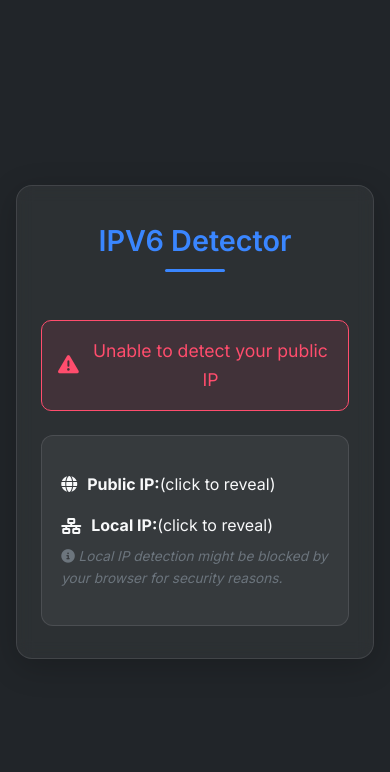
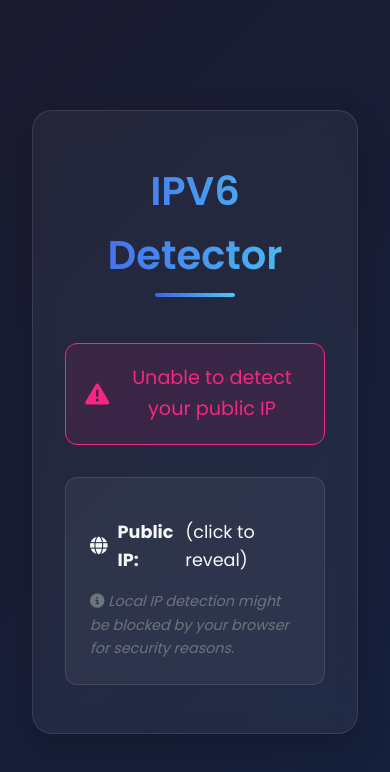
Before and after one commit to DevXCat/IPV6, a plain HTML site: page index.html in a window 390 px wide. Drawn offline with Linux system fonts and the light colour scheme; no server answers.

Commit message:
Update index.html

```diff
--- a/index.html
+++ b/index.html
@@ -6,21 +6,19 @@
   <title>IP Detector | Vérificateur d'adresses IP</title>
   <link rel="preconnect" href="https://fonts.googleapis.com">
   <link rel="preconnect" href="https://fonts.gstatic.com" crossorigin>
-  <link href="https://fonts.googleapis.com/css2?family=Inter:wght@300;400;500;600;700&display=swap" rel="stylesheet">
+  <link href="https://fonts.googleapis.com/css2?family=Poppins:wght@300;400;500;600;700&display=swap" rel="stylesheet">
   <link rel="stylesheet" href="https://cdnjs.cloudflare.com/ajax/libs/font-awesome/6.4.0/css/all.min.css">
   <style>
     :root {
-      --primary: #3a86ff;
-      --primary-dark: #2667cc;
+      --primary: #4361ee;
+      --primary-dark: #3a56d4;
       --success: #4cc9f0;
-      --error: #ff4d6d;
-      --dark: #212529;
-      --darker: #1a1a2e;
+      --error: #f72585;
+      --dark: #1a1a2e;
+      --darker: #16213e;
       --light: #f8f9fa;
       --gray: #6c757d;
-      --warning: #ff9e00;
-      --card-bg: rgba(255, 255, 255, 0.05);
-      --card-border: rgba(255, 255, 255, 0.1);
+      --warning: #f8961e;
     }
 
     * {
@@ -30,8 +28,8 @@
     }
 
     body {
-      font-family: 'Inter', sans-serif;
-      background-color: var(--dark);
+      font-family: 'Poppins', sans-serif;
+      background: linear-gradient(135deg, var(--dark), var(--darker));
       color: var(--light);
       display: flex;
       justify-content: center;
@@ -39,73 +37,77 @@
       min-height: 100vh;
       flex-direction: column;
       text-align: center;
-      padding: 1rem;
+      padding: 2rem;
       line-height: 1.6;
     }
 
     .container {
       width: 100%;
       max-width: 800px;
-      background: var(--card-bg);
-      backdrop-filter: blur(8px);
-      border-radius: 16px;
-      padding: 2.5rem 2rem;
-      box-shadow: 0 8px 32px rgba(0, 0, 0, 0.2);
-      border: 1px solid var(--card-border);
-      transition: all 0.4s ease;
-      animation: fadeIn 0.6s ease-out;
+      background: rgba(255, 255, 255, 0.05);
+      backdrop-filter: blur(10px);
+      border-radius: 20px;
+      padding: 3rem 2rem;
+      box-shadow: 0 15px 35px rgba(0, 0, 0, 0.2);
+      border: 1px solid rgba(255, 255, 255, 0.1);
+      transform: translateY(0);
+      opacity: 1;
+      transition: all 0.5s ease;
+      animation: fadeInUp 0.8s ease;
     }
 
-    @keyframes fadeIn {
-      from { opacity: 0; transform: translateY(10px); }
-      to { opacity: 1; transform: translateY(0); }
+    @keyframes fadeInUp {
+      from {
+        opacity: 0;
+        transform: translateY(20px);
+      }
+      to {
+        opacity: 1;
+        transform: translateY(0);
+      }
     }
 
     h1 {
-      font-size: 2.2rem;
+      font-size: 2.5rem;
       margin-bottom: 1.5rem;
       font-weight: 600;
-      color: var(--primary);
+      background: linear-gradient(to right, var(--primary), var(--success));
+      -webkit-background-clip: text;
+      -webkit-text-fill-color: transparent;
       position: relative;
       display: inline-block;
-      padding-bottom: 0.5rem;
     }
 
     h1::after {
       content: '';
       position: absolute;
-      bottom: 0;
+      bottom: -10px;
       left: 50%;
       transform: translateX(-50%);
-      width: 60px;
-      height: 3px;
-      background: var(--primary);
-      border-radius: 3px;
-      transition: width 0.3s ease;
-    }
-
-    h1:hover::after {
-      width: 100px;
+      width: 80px;
+      height: 4px;
+      background: linear-gradient(to right, var(--primary), var(--success));
+      border-radius: 2px;
     }
 
     .status {
-      font-size: 1.1rem;
-      margin: 1.5rem 0;
-      padding: 1rem;
-      border-radius: 10px;
+      font-size: 1.2rem;
+      margin: 2rem 0;
+      padding: 1.2rem;
+      border-radius: 12px;
       display: flex;
       align-items: center;
       justify-content: center;
       transition: all 0.3s ease;
       opacity: 0;
-      transform: translateY(5px);
-      animation: fadeInUp 0.5s ease 0.3s forwards;
+      transform: scale(0.95);
+      animation: fadeIn 0.5s ease 0.3s forwards;
     }
 
-    @keyframes fadeInUp {
+    @keyframes fadeIn {
       to {
         opacity: 1;
-        transform: translateY(0);
+        transform: scale(1);
       }
     }
 
@@ -116,24 +118,24 @@
     }
 
     .status.error {
-      background: rgba(255, 77, 109, 0.1);
+      background: rgba(247, 37, 133, 0.1);
       border: 1px solid var(--error);
       color: var(--error);
     }
 
     .status.warning {
-      background: rgba(255, 158, 0, 0.1);
+      background: rgba(248, 150, 30, 0.1);
       border: 1px solid var(--warning);
       color: var(--warning);
     }
 
     .status i {
       margin-right: 10px;
-      font-size: 1.3rem;
+      font-size: 1.5rem;
     }
 
     .ip-box {
-      background: var(--card-bg);
+      background: rgba(255, 255, 255, 0.05);
       border-radius: 12px;
       padding: 1.5rem;
       margin-top: 1.5rem;
@@ -141,12 +143,12 @@
       opacity: 0;
       transform: translateY(10px);
       animation: fadeInUp 0.5s ease 0.6s forwards;
-      border: 1px solid var(--card-border);
+      border: 1px solid rgba(255, 255, 255, 0.1);
     }
 
     .ip-item {
       margin: 1rem 0;
-      font-size: 1rem;
+      font-size: 1.1rem;
     }
 
     .ip-label {
@@ -155,12 +157,11 @@
       margin-bottom: 0.5rem;
       cursor: pointer;
       user-select: none;
-      transition: color 0.2s ease;
     }
 
     .ip-label i {
       margin-right: 10px;
-      transition: transform 0.2s ease;
+      transition: transform 0.3s ease;
     }
 
     .ip-label:hover {
@@ -173,37 +174,38 @@
 
     .ip-value {
       padding: 0.8rem;
-      background: rgba(0, 0, 0, 0.15);
+      background: rgba(0, 0, 0, 0.2);
       border-radius: 8px;
-      font-family: 'Roboto Mono', monospace;
+      font-family: 'Courier New', monospace;
       display: none;
       animation: fadeIn 0.3s ease;
       position: relative;
       overflow: hidden;
-      font-size: 0.95rem;
+    }
+
+    .ip-value::before {
+      content: '';
+      position: absolute;
+      top: 0;
+      left: 0;
+      width: 100%;
+      height: 100%;
+      background: linear-gradient(90deg, transparent, rgba(255, 255, 255, 0.1), transparent);
+      transform: translateX(-100%);
     }
 
     .ip-value.visible {
       display: block;
     }
 
-    .ip-value.copied::after {
-      content: 'Copié!';
-      position: absolute;
-      right: 10px;
-      top: 50%;
-      transform: translateY(-50%);
-      background: var(--primary);
-      color: white;
-      padding: 2px 8px;
-      border-radius: 4px;
-      font-size: 0.8rem;
-      animation: fadeOut 1.5s ease forwards;
+    .ip-value.visible::before {
+      animation: shine 1.5s infinite;
     }
 
-    @keyframes fadeOut {
-      0% { opacity: 1; }
-      100% { opacity: 0; }
+    @keyframes shine {
+      100% {
+        transform: translateX(100%);
+      }
     }
 
     .footer {
@@ -216,9 +218,9 @@
 
     .spinner {
       display: inline-block;
-      width: 18px;
-      height: 18px;
-      border: 2px solid rgba(255, 255, 255, 0.3);
+      width: 20px;
+      height: 20px;
+      border: 3px solid rgba(255, 255, 255, 0.3);
       border-radius: 50%;
       border-top-color: var(--primary);
       animation: spin 1s ease-in-out infinite;
@@ -230,25 +232,10 @@
     }
 
     .note {
-      font-size: 0.85rem;
+      font-size: 0.9rem;
       color: var(--gray);
       margin-top: 0.5rem;
       font-style: italic;
-    }
-
-    /* Responsive adjustments */
-    @media (max-width: 768px) {
-      .container {
-        padding: 2rem 1.5rem;
-      }
-
-      h1 {
-        font-size: 1.8rem;
-      }
-
-      .ip-box {
-        padding: 1.2rem;
-      }
     }
   </style>
 </head>
@@ -265,15 +252,10 @@
         <div class="ip-value" id="public-ip"></div>
       </div>
 
-      <div class="ip-item">
-        <div class="ip-label" onclick="toggleIP('local-ip')">
-          <i class="fas fa-network-wired"></i> <strong>Local IP:</strong> (click to reveal)
-        </div>
         <div class="ip-value" id="local-ip"></div>
         <div class="note" id="local-ip-note"></div>
       </div>
     </div>
-  </div>
 
   <script>
     const status = document.getElementById("status");
@@ -287,15 +269,11 @@
       if (element.textContent.trim() !== "") {
         element.classList.toggle('visible');
 
-        // Copier l'IP dans le clipboard
+        // Animation "shine" à chaque affichage
         if (element.classList.contains('visible')) {
-          navigator.clipboard.writeText(element.textContent)
-            .then(() => {
-              element.classList.add('copied');
-              setTimeout(() => {
-                element.classList.remove('copied');
-              }, 1500);
-            });
+          element.style.animation = 'none';
+          element.offsetHeight; // Trigger reflow
+          element.style.animation = null;
         }
       }
     }
@@ -342,8 +320,8 @@
             const isIPv6 = ip.includes(":");
 
             status.innerHTML = isIPv6
-              ? '<i class="fas fa-check-circle"></i> You have IPV6 connectivity'
-              : '<i class="fas fa-times-circle"></i> You have an IPV4 address only';
+              ? '<i class="fas fa-check-circle"></i> You have IPV6, you can normally connect to your VPS.'
+              : '<i class="fas fa-times-circle"></i> You have an IPV4 address, you cannot connect to your VPS.';
             status.className = isIPv6 ? 'status success' : 'status error';
 
             publicIpElement.textContent = ip;
@@ -405,6 +383,7 @@
       } else {
         localIpElement.textContent = "Not available";
         localIpNote.innerHTML = '<i class="fas fa-info-circle"></i> Local IP detection might be blocked by your browser for security reasons.';
+        localIpElement.style.color = "var(--warning)";
       }
     });
 
```
